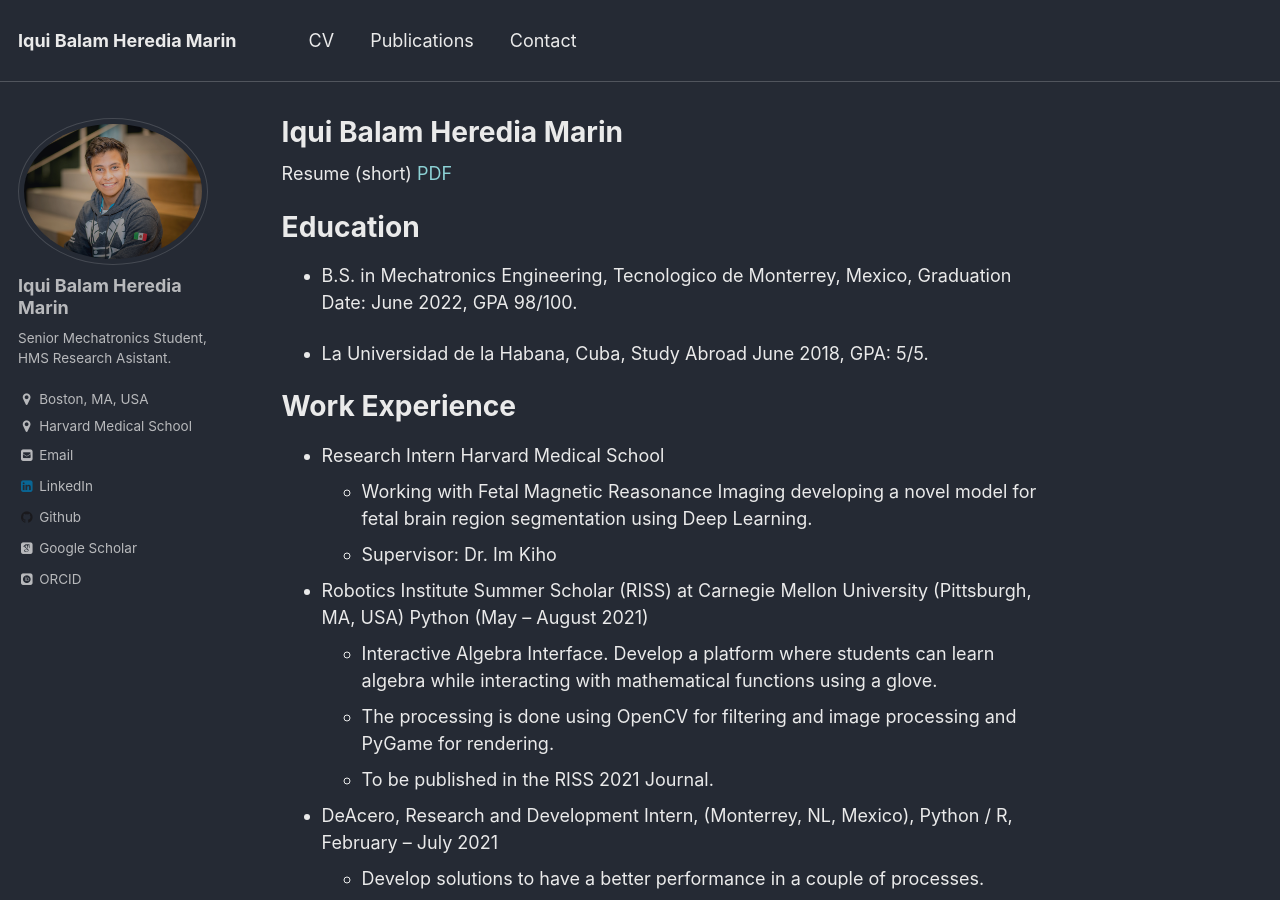
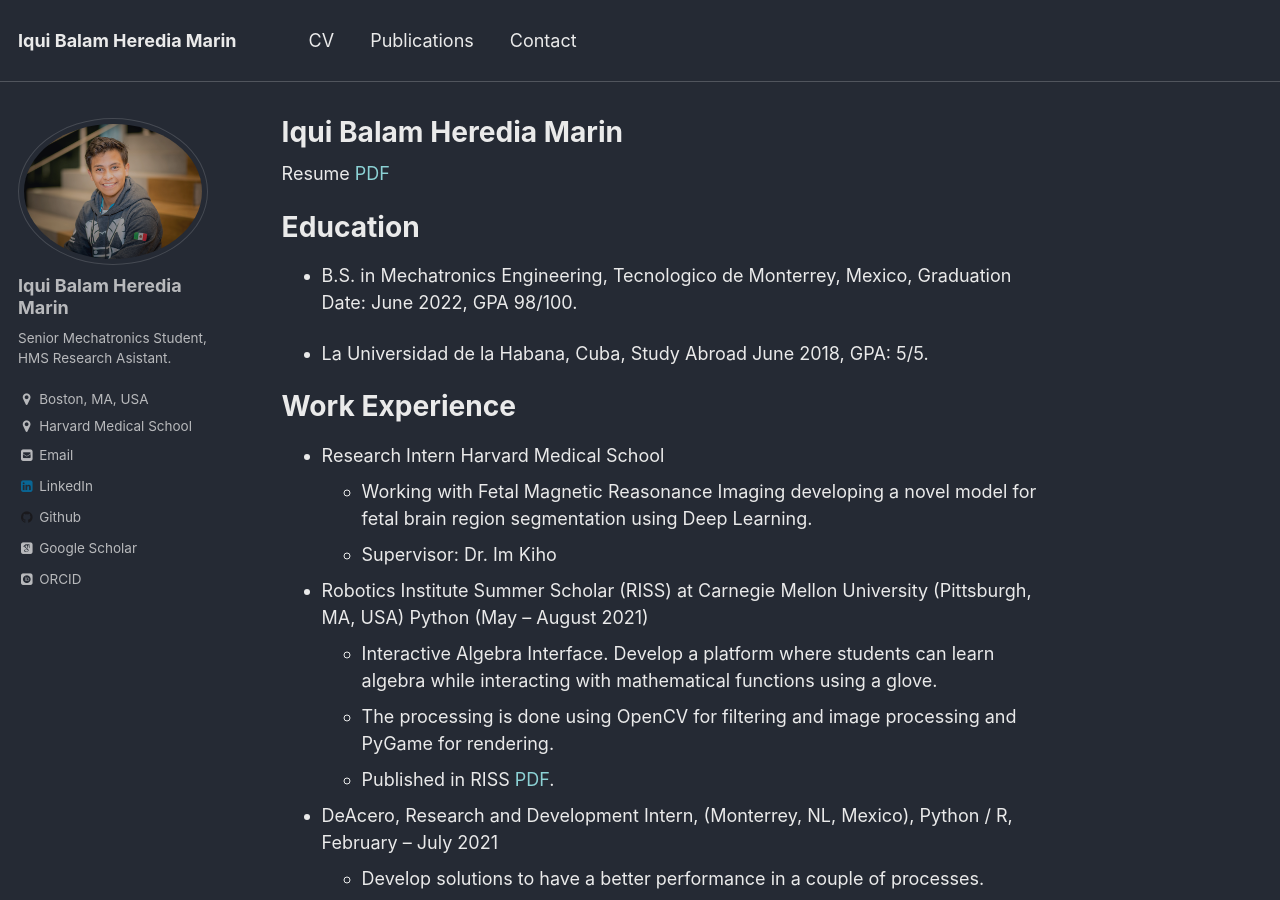
Before and after one commit to iquibalamhm/iquibalamhm.github.io, a Jekyll site: the page built from _pages/cv.md, in a window 1280 px wide and 900 px high. Built offline with Jekyll 4.4.1, drawn with Linux system fonts in a browser that asks for light colours; nearby versions of some CDN libraries; some web fonts are replaced; library files that are not in the unit come from our copies.

Commit message:
Delete unnecesary word

```diff
--- a/_pages/cv.md
+++ b/_pages/cv.md
@@ -9,7 +9,7 @@ redirect_from:
 
 {% include base_path %}
 
-Resume (short) [PDF](https://iquibalamhm.github.io/files/Iqui_Balam_CV.pdf)
+Resume [PDF](https://iquibalamhm.github.io/files/Iqui_Balam_CV.pdf)
 
 <!--- Curriculum Vitae (long) [PDF](https://iquibalamhm.github.io/files/Balam_CV.pdf) --->
 
@@ -30,7 +30,7 @@ Work Experience
 * Robotics Institute Summer Scholar (RISS) at Carnegie Mellon University (Pittsburgh, MA, USA)  Python   (May – August 2021)
   * Interactive Algebra Interface. Develop a platform where students can learn algebra while interacting with mathematical functions using a glove.
   * The processing is done using OpenCV for filtering and image processing and PyGame for rendering.
-  * To be published in the RISS 2021 Journal.
+  * Published in RISS [PDF](https://iquibalamhm.github.io/files/Iqui_Balam_CV.pdf).
 
 * DeAcero, Research and Development Intern, (Monterrey, NL, Mexico),  Python / R,    February – July 2021
   * Develop solutions to have a better performance in a couple of processes.
```
